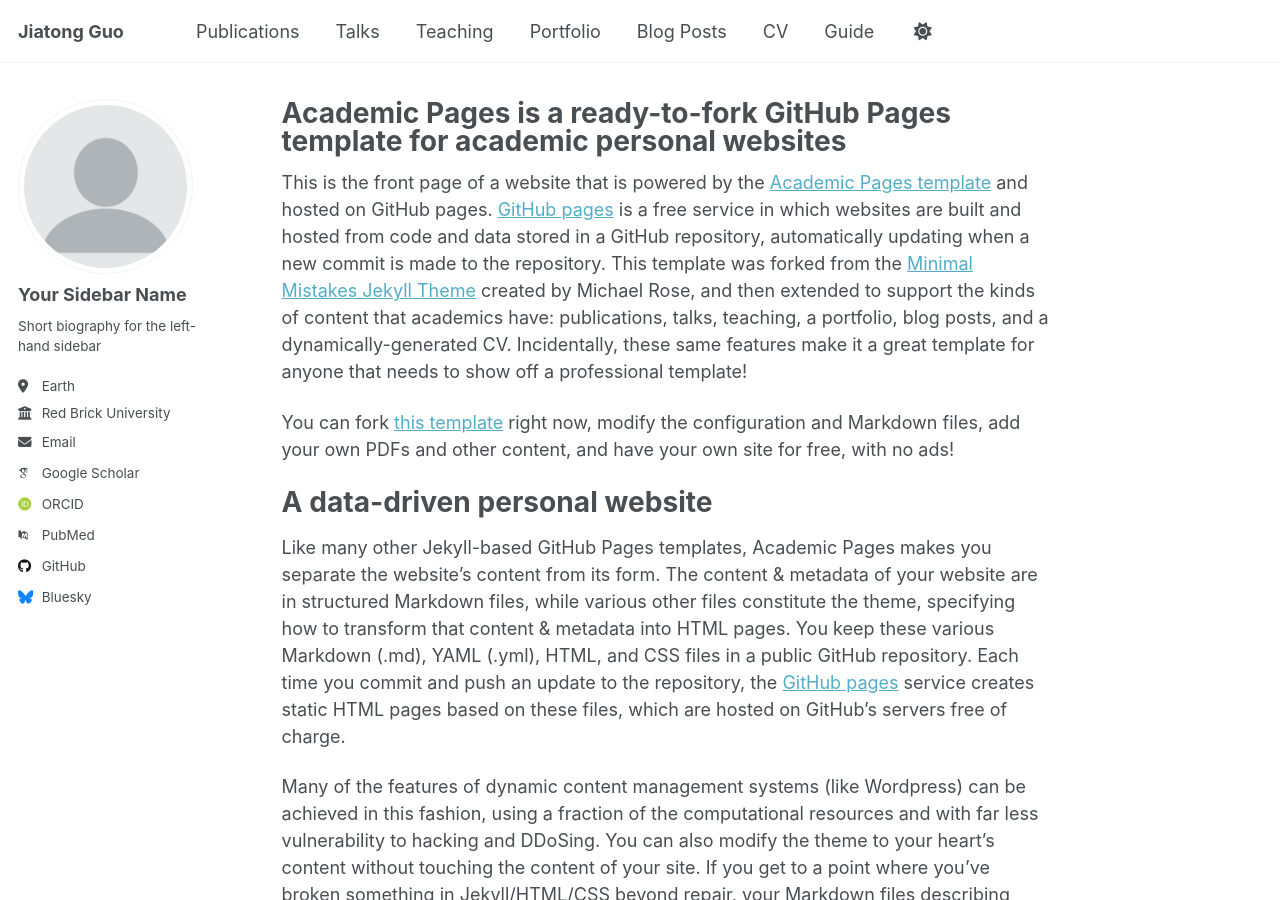
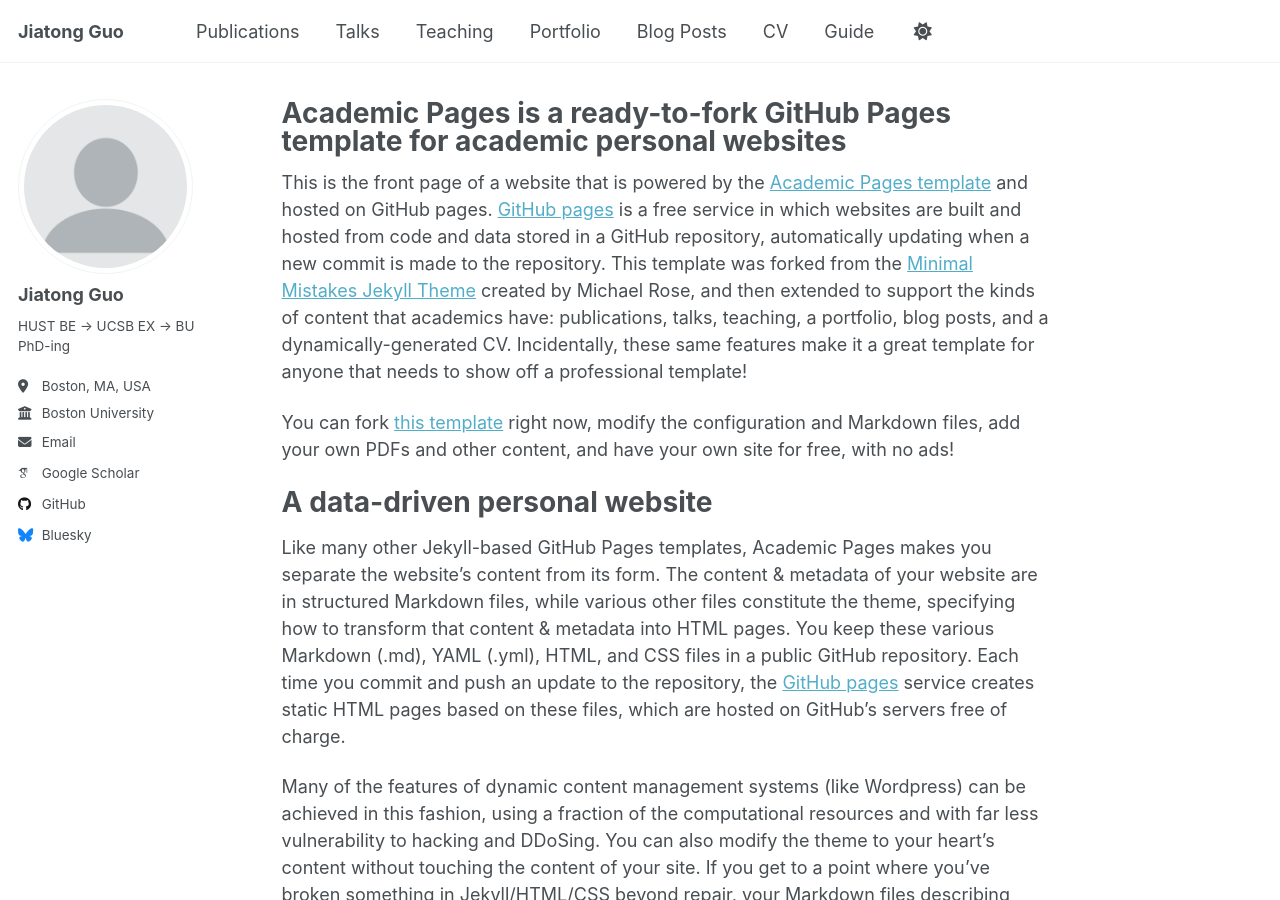
Before and after one commit to guojiatong/guojiatong.github.io, a Jekyll site: the page built from _pages/about.md, in a window 1280 px wide and 900 px high. Built offline with Jekyll 4.4.1, drawn with Linux system fonts in a browser that asks for light colours; some web fonts are replaced; a script that is not in the unit is left out.

Commit message:
Update _config.yml

```diff
--- a/_config.yml
+++ b/_config.yml
@@ -12,7 +12,7 @@ site_theme               : "default"
 title                    : "Jiatong Guo"
 title_separator          : "-"
 name                     : &name "Jiatong Guo"
-description              : &description "personal description"
+description              : &description "First-year PhD student at Boston University"
 url                      : https://guojiatong.github.io # the base hostname & protocol for your site e.g. "https://[your GitHub username].github.io" or if you already have some other page hosted on Github then use "https://[your GitHub username].github.io/[Your Repo Name]"
 baseurl                  : "" # the subpath of your site, e.g. "/blog"
 repository               : "guojiatong/guojiatong.github.io"
@@ -23,13 +23,13 @@ repository               : "guojiatong/guojiatong.github.io"
 author:
   # Biographic information
   avatar           : "profile.png"
-  name             : "Your Sidebar Name"
+  name             : "Jiatong Guo"
   pronouns         : # example: "she/her"
-  bio              : "Short biography for the left-hand sidebar"
-  location         : "Earth"
-  employer         : "Red Brick University"
+  bio              : "HUST BE -> UCSB EX -> BU PhD-ing"
+  location         : "Boston, MA, USA"
+  employer         : "Boston University"
   uri              : # URL
-  email            : "none@example.org"
+  email            : "gjt@bu.edu"
 
   # Academic websites
   academia         : # URL
@@ -37,9 +37,9 @@ author:
   googlescholar    : "https://scholar.google.com/citations?user=PS_CX0AAAAAJ"
   inspire-hep      : # URL
   impactstory      : # URL
-  orcid            : "http://orcid.org/yourorcidurl"
+  orcid            : #"http://orcid.org/yourorcidurl"
   semantic         : # URL
-  pubmed           : "https://www.ncbi.nlm.nih.gov/pubmed/?term=john+snow"
+  pubmed           : #"https://www.ncbi.nlm.nih.gov/pubmed/?term=john+snow"
   researchgate     : # URL
   scopus           : # URL
 
```
